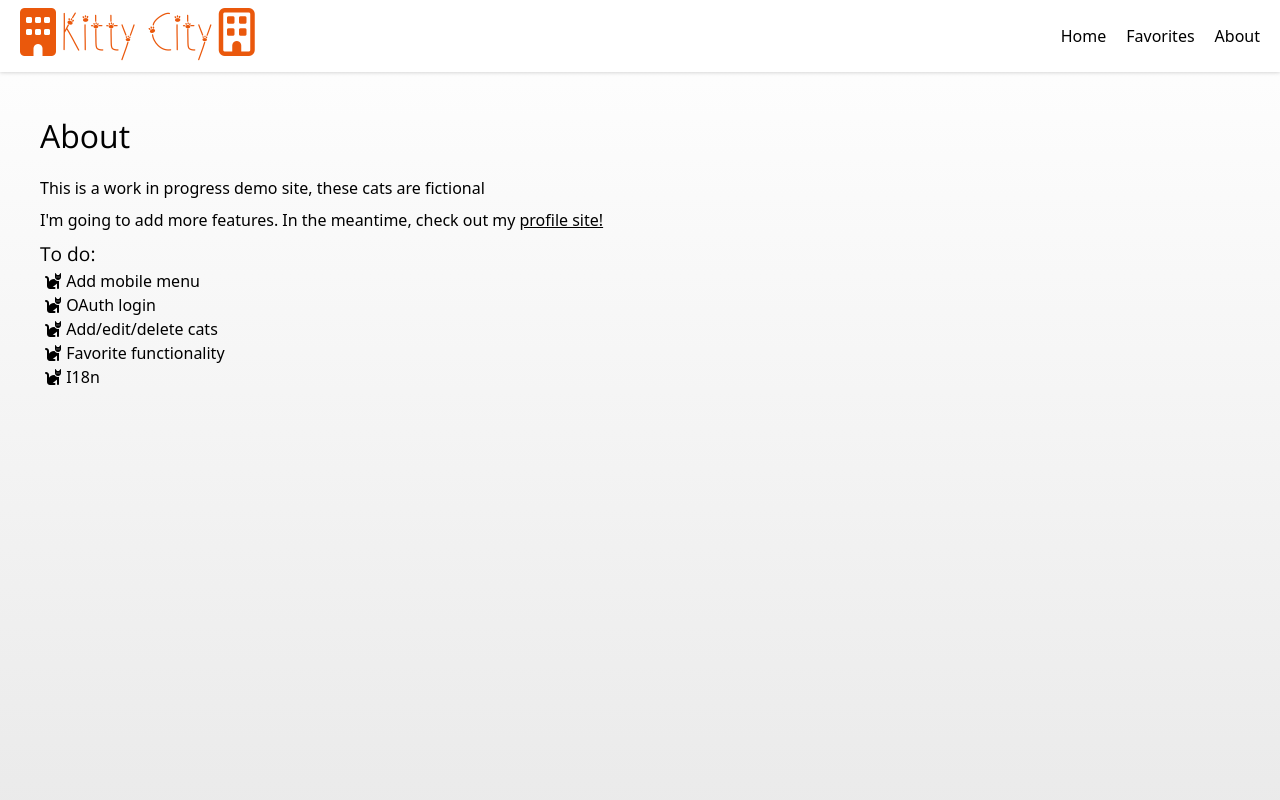
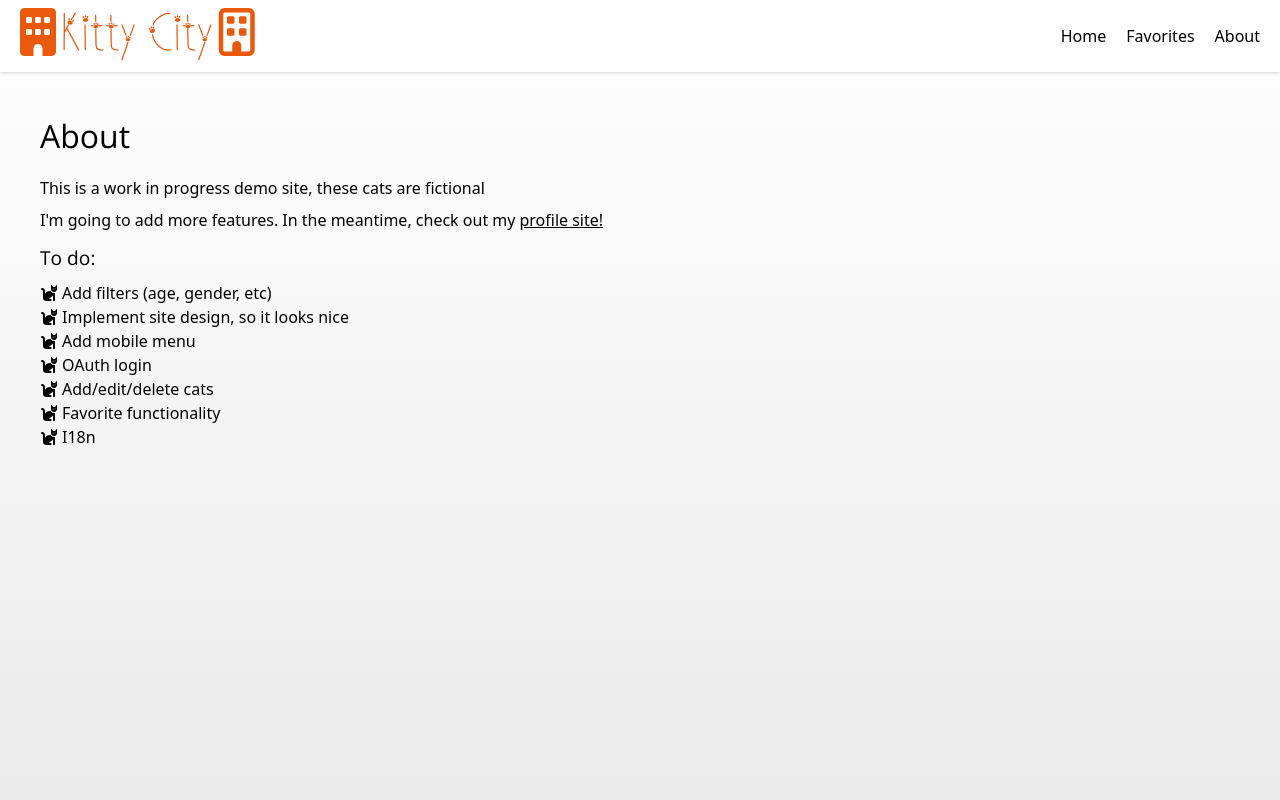
Before and after one commit to jaewebb/kitty-city, a Next.js app: page /about in a window 1280 px wide. Shown: the top 800 px of the page. Built offline with nearby package versions, Linux system fonts and the light colour scheme.

Commit message:
get by id, visual fixes

```diff
--- a/app/about/page.tsx
+++ b/app/about/page.tsx
@@ -15,13 +15,36 @@ export default function Favorites() {
         </a>
       </div>
       <div>
-        <h3 className="h5">To do:</h3>
+        <h3 className="h5 mt-1">To do:</h3>
         <ul>
-          <li><i className="fa-solid fa-cat ml-1" /> Add mobile menu</li>
-          <li><i className="fa-solid fa-cat ml-1" /> OAuth login</li>
-          <li><i className="fa-solid fa-cat ml-1" /> Add/edit/delete cats</li>
-          <li><i className="fa-solid fa-cat ml-1" /> Favorite functionality</li>
-          <li><i className="fa-solid fa-cat ml-1" /> I18n</li>
+          <li>
+            <i className="fa-solid fa-cat mr-1" />
+            Add filters (age, gender, etc)
+          </li>
+          <li>
+            <i className="fa-solid fa-cat mr-1" />
+            Implement site design, so it looks nice
+          </li>
+          <li>
+            <i className="fa-solid fa-cat mr-1" />
+            Add mobile menu
+          </li>
+          <li>
+            <i className="fa-solid fa-cat mr-1" />
+            OAuth login
+          </li>
+          <li>
+            <i className="fa-solid fa-cat mr-1" />
+            Add/edit/delete cats
+          </li>
+          <li>
+            <i className="fa-solid fa-cat mr-1" />
+            Favorite functionality
+          </li>
+          <li>
+            <i className="fa-solid fa-cat mr-1" />
+            I18n
+          </li>
         </ul>
       </div>
     </main>
--- a/app/api/cats/[id]/route.ts
+++ b/app/api/cats/[id]/route.ts
@@ -2,10 +2,12 @@ import { NextRequest, NextResponse } from 'next/server';
 
 import prisma from '@/lib/prisma';
 
-export async function GET(request: NextRequest) {
+export async function GET(
+  request: NextRequest, { params }: { params: { id: string } }
+) {
   try {
     const cat = await prisma.cat.findUnique({
-      where: { id: String(request.nextUrl.searchParams.get('id')) }
+      where: { id: String(params.id) }
     });
     return NextResponse.json({ cat }, { status: 200 });
   } catch (error) {
--- a/app/cat/[id]/page.tsx
+++ b/app/cat/[id]/page.tsx
@@ -1,22 +1,50 @@
+'use client';
+
+import Image from 'next/image';
+import Link from 'next/link';
 import useSWR from 'swr';
 
-import type { Cat } from '../../interfaces/Cat';
+import formatDistanceToNow from 'date-fns/formatDistanceToNow';
+import parseISO from 'date-fns/parseISO';
 
 const fetcher = (url: string) => fetch(url).then(res => res.json());
 
+function Birthday(birthday: Date) {
+  let diff = formatDistanceToNow(parseISO(birthday.toString()));
+  return <h3>{diff} old</h3>;
+}
+
 export default function Page({ params }: { params: { id: string } }) {
-  // const {
-  //   data,
-  //   error,
-  //   isLoading
-  // } = useSWR(`/api/cats/${params.id}`, fetcher);
+  const {
+    data,
+    error,
+    isLoading
+  } = useSWR(params.id ? `/api/cats/${params.id}` : null, fetcher);
 
-  // if (error) return <div>failed to load</div>;
-  // if (isLoading) return <div>loading...</div>;
+  if (error) return <div>failed to load</div>;
+  if (isLoading) return (
+    <main className="min-h-screen m-10">
+      loading...
+    </main>
+  );
 
   return (
     <main className="min-h-screen m-10">
-      {/* { data.cat } */}
+      <Link href="/">
+        <i className="fa-solid fa-arrow-left"></i> Back to cats
+      </Link>
+      <h1 className="mt-5">{ data.cat?.name }</h1>
+      <h2>{ data.cat?.gender }</h2>
+      { Birthday(data.cat?.birthday) }
+      <p>{ data.cat?.description }</p>
+      <Image
+        priority
+        alt={`photo of ${data.cat.name}`}
+        className="rounded-lg"
+        height={400}
+        width={400}
+        src={`/images/${data.cat.img}`}
+      />
     </main>
   );
 };
--- a/app/components/CatCard.tsx
+++ b/app/components/CatCard.tsx
@@ -22,7 +22,7 @@ export default function CatCard({ cat } : { cat: Cat }) {
   return (
     <Link href={`cat/${cat.id}`}>
       <div className="drop-shadow-xl bg-white max-w-md">
-        <div className="flex h-32 px-3 py-2">
+        <div className="flex h-46 px-3 py-2">
           <div>
             <h2>{cat.name}</h2>
             { Birthday(cat.birthday) }
--- a/app/components/Footer.tsx
+++ b/app/components/Footer.tsx
@@ -2,7 +2,7 @@ export default function Footer() {
   const footerDate = new Date().getFullYear();
   return (
     <footer>
-      <nav>
+      <nav className="text-center">
         &copy; Jae Webb { footerDate }
       </nav>
     </footer>
--- a/app/components/Header.tsx
+++ b/app/components/Header.tsx
@@ -5,7 +5,7 @@ export default function Header() {
     <header className="flex px-5 bg-white drop-shadow">
       <div className="logo-font self-center">
         <i className="fa-solid fa-building mr-2" />
-        Kitty City
+        <Link href="/">Kitty City</Link>
         <i className="fa-regular fa-building ml-1" />
       </div>
       <nav className="ml-auto self-center">
--- a/app/globals.css
+++ b/app/globals.css
@@ -41,30 +41,35 @@ h2, .h2 {
   font-family: var(--font-open-sans);
   font-size: 1.8rem;
   font-weight: 200;
+  margin-bottom: 1rem;
 }
 
 h3, .h3 {
   font-family: var(--font-open-sans);
   font-size: 1.6rem;
   font-weight: 200;
+  margin-bottom: 1rem;
 }
 
 h4, .h4 {
   font-family: var(--font-open-sans);
   font-size: 1.4rem;
   font-weight: 200;
+  margin-bottom: 1rem;
 }
 
 h5, .h5 {
   font-family: var(--font-open-sans);
   font-size: 1.2rem;
   font-weight: 200;
+  margin-bottom: .5rem;
 }
 
 h6, .h6 {
   font-family: var(--font-open-sans);
   font-size: 1rem;
   font-weight: 200;
+  margin-bottom: .5rem;
 }
 
 ul {
--- a/package.json
+++ b/package.json
@@ -4,7 +4,7 @@
   "private": true,
   "scripts": {
     "dev": "next dev",
-    "build": "next build",
+    "build": "next build && prisma generate",
     "start": "next start",
     "lint": "next lint"
   },
```
Also changed, not shown: 1 other file (tests, documents, lock files or other folders).
